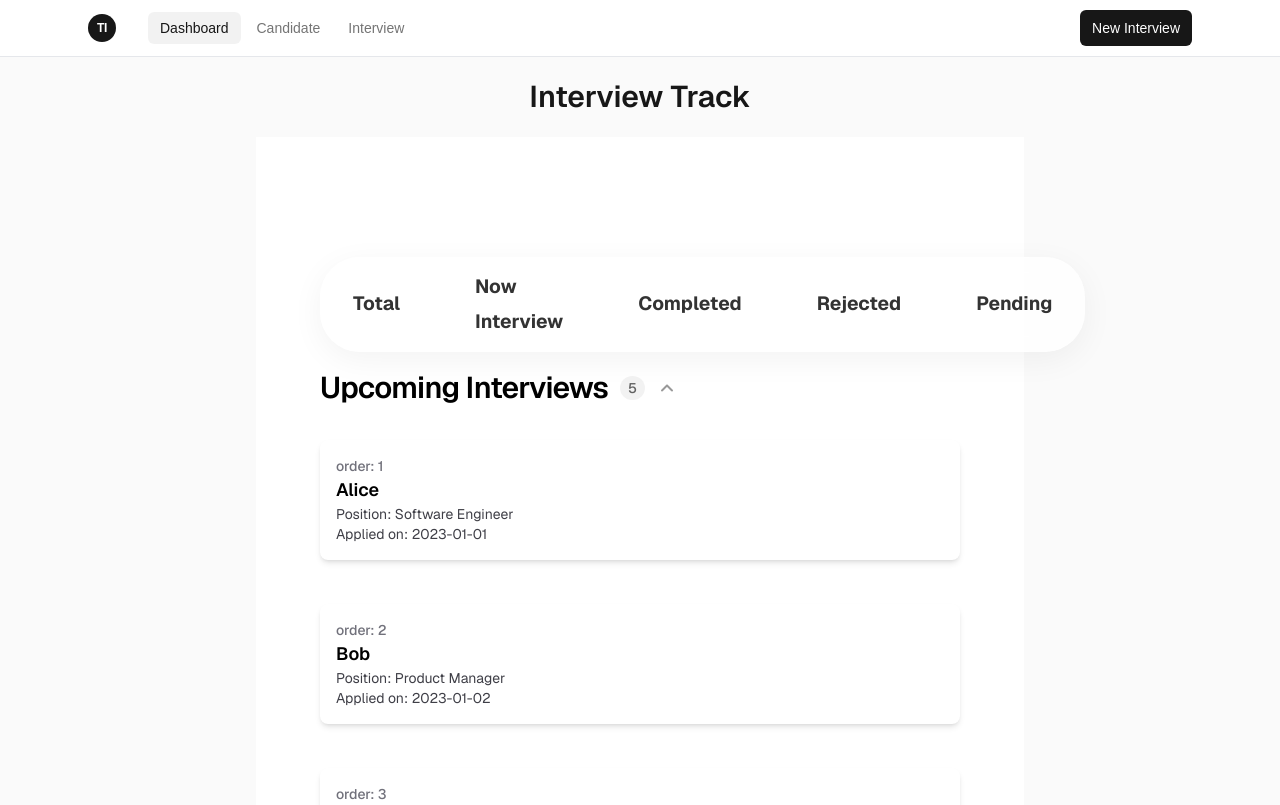
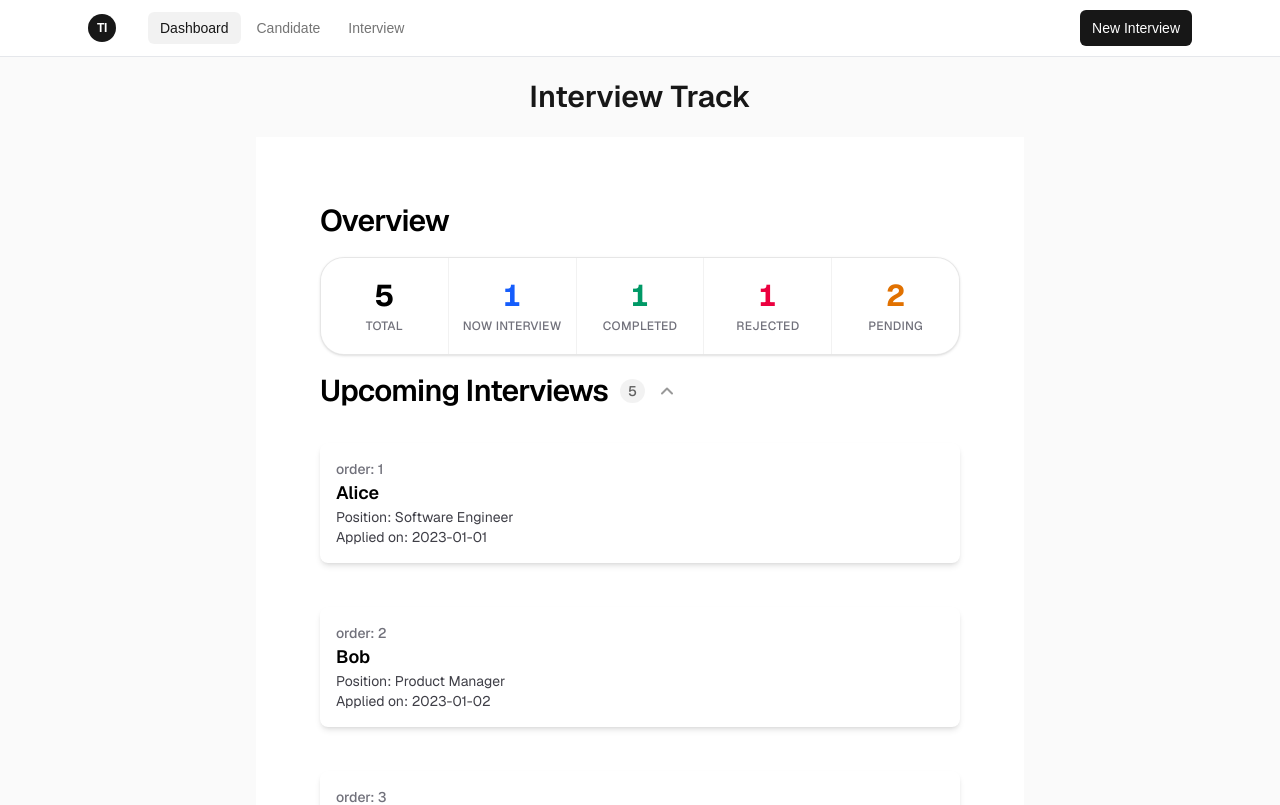
Before and after one commit to Tinnapat1406/track-interview, a Next.js app: page /dashboard in a window 1280 px wide. Shown: the top 805 px of the page. Built offline with nearby package versions, Linux system fonts and the light colour scheme.

Commit message:
show status update

```diff
--- a/app/candidate/data.json
+++ b/app/candidate/data.json
@@ -1,9 +1,9 @@
 {
 "candidates": [
-{ "id": 1, "name": "Alice","position": "Software Engineer","applied": "2023-01-01" },
-{ "id": 2, "name": "Bob","position": "Product Manager","applied": "2023-01-02" },
-{ "id": 3, "name": "Charlie","position": "Data Scientist","applied": "2023-01-03" },
-{ "id": 4, "name": "David","position": "UX Designer","applied": "2023-01-04" },
-{ "id": 5, "name": "Eve","position": "DevOps Engineer","applied": "2023-01-05" }
+{ "id": 1, "name": "Alice","position": "Software Engineer","applied": "2023-01-01","status": "interviewing" },
+{ "id": 2, "name": "Bob","position": "Product Manager","applied": "2023-01-02","status": "pending" },
+{ "id": 3, "name": "Charlie","position": "Data Scientist","applied": "2023-01-03","status": "completed" },
+{ "id": 4, "name": "David","position": "UX Designer","applied": "2023-01-04","status": "rejected" },
+{ "id": 5, "name": "Eve","position": "DevOps Engineer","applied": "2023-01-05","status": "pending" }
 ]
 }
--- a/app/dashboard/page.tsx
+++ b/app/dashboard/page.tsx
@@ -6,6 +6,18 @@ import candidateData from "../candidate/data.json";
 
 export default function Home() {
   const candidates = candidateData?.candidates ?? [];
+
+  const countBy = (status: string) =>
+    candidates.filter((c) => c.status === status).length;
+
+  const stats = [
+    { label: "Total", value: candidates.length, accent: "text-black dark:text-zinc-50" },
+    { label: "Now Interview", value: countBy("interviewing"), accent: "text-blue-600 dark:text-blue-400" },
+    { label: "Completed", value: countBy("completed"), accent: "text-emerald-600 dark:text-emerald-400" },
+    { label: "Rejected", value: countBy("rejected"), accent: "text-rose-600 dark:text-rose-400" },
+    { label: "Pending", value: countBy("pending"), accent: "text-amber-600 dark:text-amber-400" },
+  ];
+
   return (
     <div className="flex flex-col flex-1 items-center justify-center bg-zinc-50 font-sans dark:bg-black">
       <h1 className="max-w-md text-3xl font-semibold text-center leading-20">
@@ -13,38 +25,24 @@ export default function Home() {
       </h1>
       <main className="text-left flex flex-1 w-full max-w-3xl flex-col items-start justify-between py-12 px-16 bg-white dark:bg-black">
 
-        <div>
-          <h1 className="max-w-xs text-3xl font-semibold leading-10 tracking-tight text-white dark:text-zinc-50 py-4">
+        <div className="w-full">
+          <h1 className="max-w-xs text-3xl font-semibold leading-10 tracking-tight text-black dark:text-zinc-50 py-4">
              Overview
           </h1>
 
-           <nav style = {{
-              display: 'flex',
-              gap: '24px',
-              padding: '12px 32px',
-              borderRadius: '40px',
-              backgroundColor: 'rgba(255, 255, 255, 0.75)',
-              backdropFilter: 'blur(10px)',
-              border: '1px solid rgba(255, 255, 255, 0.25)',
-              boxShadow: '0 8px 32px rgba(0, 0, 0, 0.05)',
-              lineHeight: '1.8'
-              }}>
-          <div className ="item-center justify-center"
-            style ={{
-              fontWeight: 'bold',
-              fontSize: '1.2rem',
-              display: 'flex',
-              gap: '75px',
-              alignItems: 'center'
-          }}>
-           <p style={{ textDecoration: 'none', color: '#333' }}>Total</p>
-           <p style={{ textDecoration: 'none', color: '#333' }}>Now Interview</p>
-          <p style={{ textDecoration: 'none', color: '#333' }}>Completed</p>
-          <p style={{ textDecoration: 'none', color: '#333' }}>Rejected</p>
-          <p style={{ textDecoration: 'none', color: '#333' }}>Pending</p>
-
-            </div>
-          </nav>
+          <dl className="grid grid-cols-2 gap-px overflow-hidden rounded-3xl border border-black/5 bg-black/5 shadow-sm sm:grid-cols-3 lg:grid-cols-5 dark:border-white/10 dark:bg-white/10">
+            {stats.map(({ label, value, accent }) => (
+              <div
+                key={label}
+                className="flex flex-col items-center gap-1 bg-white px-4 py-5 dark:bg-zinc-900"
+              >
+                <dd className={`text-3xl font-bold tabular-nums ${accent}`}>{value}</dd>
+                <dt className="whitespace-nowrap text-xs font-medium uppercase tracking-wide text-zinc-500 dark:text-zinc-400">
+                  {label}
+                </dt>
+              </div>
+            ))}
+          </dl>
         </div>
 
         <details open className="group w-full">
```
